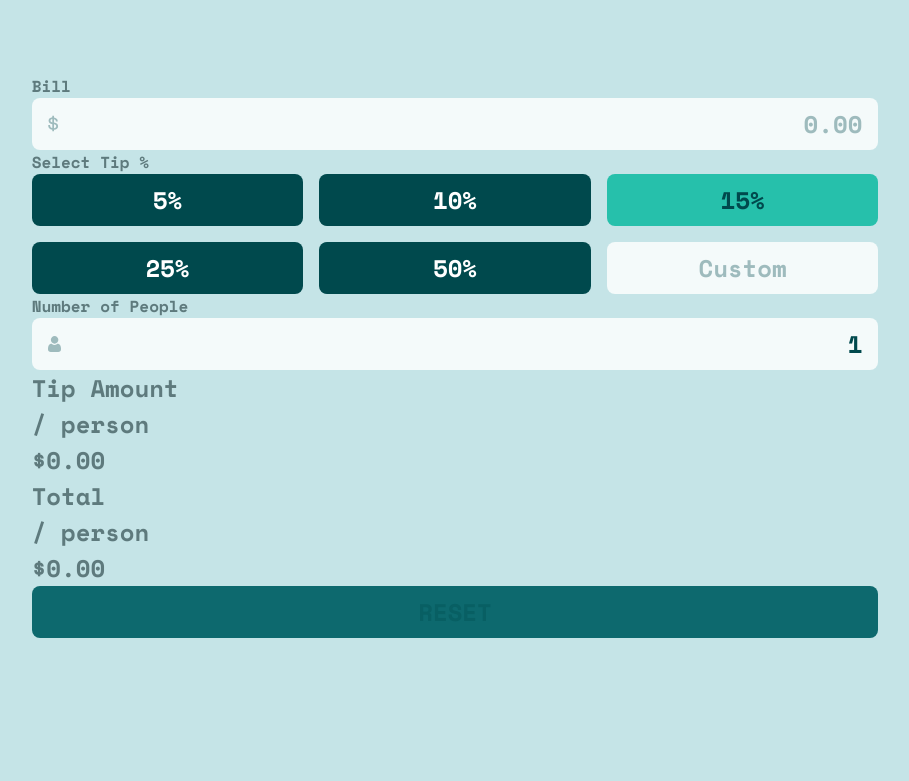
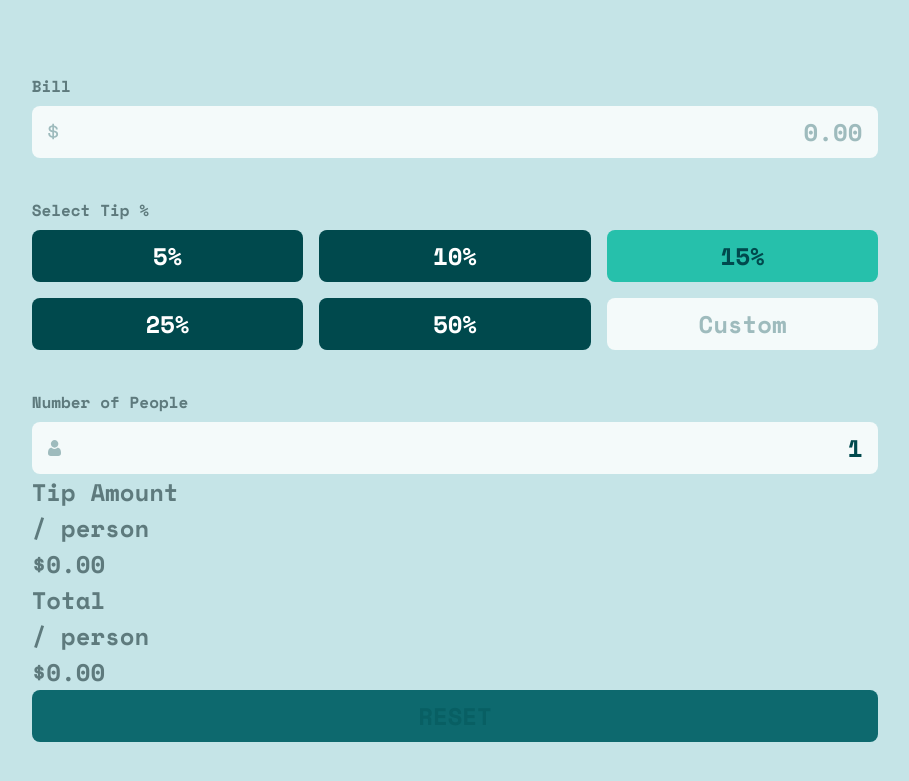
Before and after one commit to r0b3rtcode020/tip-calculator, a website: page index.html in a window 1280 px wide. Shown: the part 105-886 px from the top of the page, without its empty margins (185-1094 px from the left). Before the commit the page ends 823 px from the top, so only its background shows below. Drawn offline with nearby package versions, Linux system fonts and the light colour scheme.

Commit message:
style: add spacing for form groups in the form section

```diff
--- a/scss/components/_base.scss
+++ b/scss/components/_base.scss
@@ -1,3 +1,4 @@
+@use "./form";
 @use "./button";
 @use "./label";
 @use "./input";
--- /dev/null
+++ b/scss/components/_form.scss
@@ -0,0 +1,25 @@
+@use "../base/mixins" as *;
+
+/****************************************************
+ ******************   FORM GROUP   ******************
+ ****************************************************/
+
+.calculator__form {
+  display: flex;
+  flex-direction: column;
+  gap: var(--sp-32);
+
+  @include breakpoint("tablet") {
+    gap: var(--sp-24);
+  }
+
+  @include breakpoint("desktop") {
+    gap: var(--sp-40);
+  }
+
+  .form-group {
+    display: flex;
+    flex-direction: column;
+    gap: var(--sp-8);
+  }
+}
```
Also changed, not shown: css/styles.css, 1 other file.
